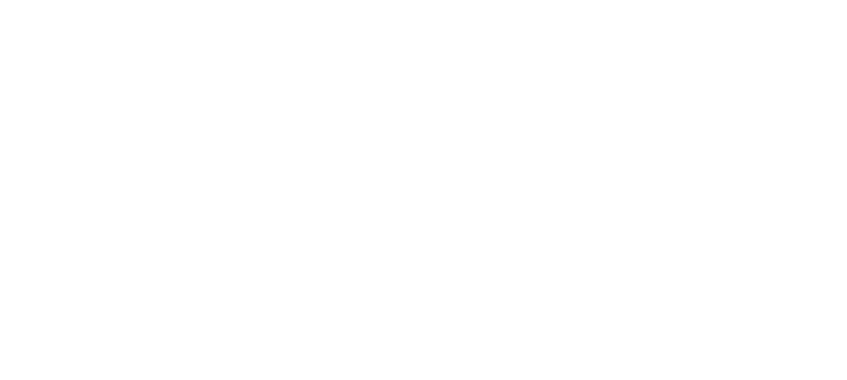
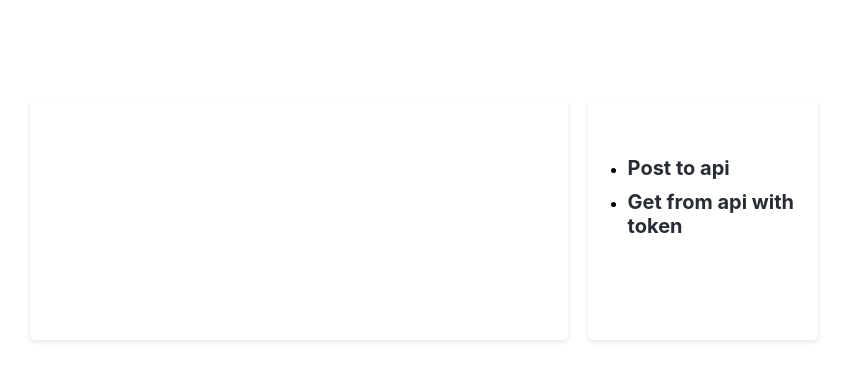
Before and after one commit to alex-b88/react_demos, a React (Create React App) app: page /users in a window 1280 px wide. Shown: the top 380 px of the page, without its empty margins (226-1073 px from the left). Built offline with nearby package versions, Linux system fonts and the light colour scheme.

Commit message:
hw5 func putpost uncomplete

```diff
--- a/src/App.tsx
+++ b/src/App.tsx
@@ -1,11 +1,11 @@
 import React from 'react';
 import './App.css';
-import Form from "./components/formComponent/Form";
+import FormComponent from "./components/formComponent/FormComponent";
 
 function App() {
   return (
     <>
-      <Form/>
+      <FormComponent/>
     </>
   );
 }
--- a/src/components/formComponent/Form.tsx
+++ b/src/components/formComponent/FormComponent.tsx
@@ -5,27 +5,28 @@
 import {formValidator} from "../../validators/formValidator";
 import {putPost} from "../../services/putPost";
 
-const Form = () => {
+const FormComponent = () => {
 
     const {handleSubmit, register, formState: {errors, isValid}} = useForm<IFormModel>({mode: 'all', resolver: joiResolver(formValidator)})
 
     const customHandler = (dataFromForm:IFormModel) => {
-        putPost(dataFromForm);
+        const serverResponse = putPost(dataFromForm);
+        console.log(serverResponse);
     }
 
     return (
-        <div>
+        <div className={"form-container"}>
             <form onSubmit={handleSubmit(customHandler)}>
-                <div><input type="text" {...register('title')}/>
+                <><input placeholder={"user name"} type="text" {...register('title')}/>
                     {errors.title && <div>{errors.title.message}</div>}
-                </div>
-                <div><textarea {...register('body')}/>
+                </>
+                <><textarea placeholder={"post body"} {...register('body')}/>
                     {errors.body && <div>{errors.body.message}</div>}
-                </div>
-                <button disabled={!isValid}>save</button>
+                </>
+                <button disabled={!isValid}>send</button>
             </form>
         </div>
     );
 };
 
-export default Form;
+export default FormComponent;
--- a/src/components/nav/Navigation.tsx
+++ b/src/components/nav/Navigation.tsx
@@ -1,9 +1,13 @@
 import React from 'react';
+import {Link} from "react-router-dom";
 
 const Navigation = () => {
     return (
-        <div>
-
+        <div className="navigation">
+            <ul>
+                <li><Link to={'/'}>Post to api</Link></li>
+                <li><Link to={'users'}>Get from api with token</Link></li>
+            </ul>
         </div>
     );
 };
--- /dev/null
+++ b/src/layouts/main-styles.css
@@ -0,0 +1,75 @@
+
+.main-layout{
+    width: 60%;
+    margin: 100px auto;
+    display: grid;
+    grid-template-columns: 70% 30%;
+    grid-template-areas: "content navigation";
+    grid-gap: 20px;
+}
+
+.navigation{
+    padding-top: 40px;
+    grid-area: navigation;
+    border-radius: 5px;
+    box-shadow: 0 2px 5px rgba(0, 0, 0, 0.1);
+    min-height: 200px;
+}
+
+.main-page, .users-page{
+    padding: 40px 10px 20px 10px;
+    grid-area: content;
+    border-radius: 5px;
+    box-shadow: 0 2px 5px rgba(0, 0, 0, 0.1);
+    display: flex;
+    justify-content: center;
+    align-items: flex-start;
+}
+
+ul{
+    li{
+        margin-bottom: 10px;
+    }
+}
+
+a{
+    text-decoration: none;
+    color: #282c34;
+    font-size: 20px;
+    font-weight: 700;
+    &:visited{
+        color: #282c34;
+    }
+    &:hover{
+            color: #ff6600;
+        text-decoration: underline;
+        }
+}
+
+.form-container, form{
+    width: 100%;
+}
+
+form{
+    display: flex;
+    flex-direction: column;
+    justify-content: center;
+    align-items: center;
+    gap: 20px;
+}
+
+form input[type="text"]{
+    width: 50%;
+    height: 20px;
+}
+
+form textarea{
+    width: 50%;
+    height: 100px;
+    resize: none;
+}
+
+form>button{
+    padding: 5px 30px;
+    font-size: 16px;
+}
--- a/src/layouts/mainLayOut.tsx
+++ b/src/layouts/mainLayOut.tsx
@@ -1,10 +1,11 @@
 import React from 'react';
 import Navigation from "../components/nav/Navigation";
 import {Outlet} from "react-router-dom";
+import './main-styles.css';
 
 const MainLayOut = () => {
     return (
-        <div>
+        <div className={'main-layout'}>
             <Navigation/>
             <Outlet/>
         </div>
--- a/src/pages/MainPage.tsx
+++ b/src/pages/MainPage.tsx
@@ -1,9 +1,10 @@
 import React from 'react';
+import FormComponent from "../components/formComponent/FormComponent";
 
 const MainPage = () => {
     return (
-        <div>
-            <Form/>
+        <div className={'main-page'}>
+            <FormComponent/>
         </div>
     );
 };
--- a/src/pages/UsersPage.tsx
+++ b/src/pages/UsersPage.tsx
@@ -2,7 +2,7 @@
 
 const UsersPage = () => {
     return (
-        <div>
+        <div className={'users-page'}>
 
         </div>
     );
--- a/src/services/putPost.ts
+++ b/src/services/putPost.ts
@@ -2,9 +2,10 @@
 import {axiosInstanse} from "./axiosInstanse";
 
 
-export const putPost = (dataFromForm:IFormModel) => {
+export const putPost = async (dataFromForm:IFormModel): Promise<number> => {
     const {title, body} = dataFromForm;
-    axiosInstanse.post('posts', {
+
+    return await axiosInstanse.post('posts', {
         body: JSON.stringify({
             title: title,
             body: body,
@@ -14,5 +15,5 @@
         headers: {
             'Content-type': 'application/json; charset=UTF-8',
         },})
-        .then((response) => console.log(response.status))
+        .then(response => {return response.status})
 }
```
